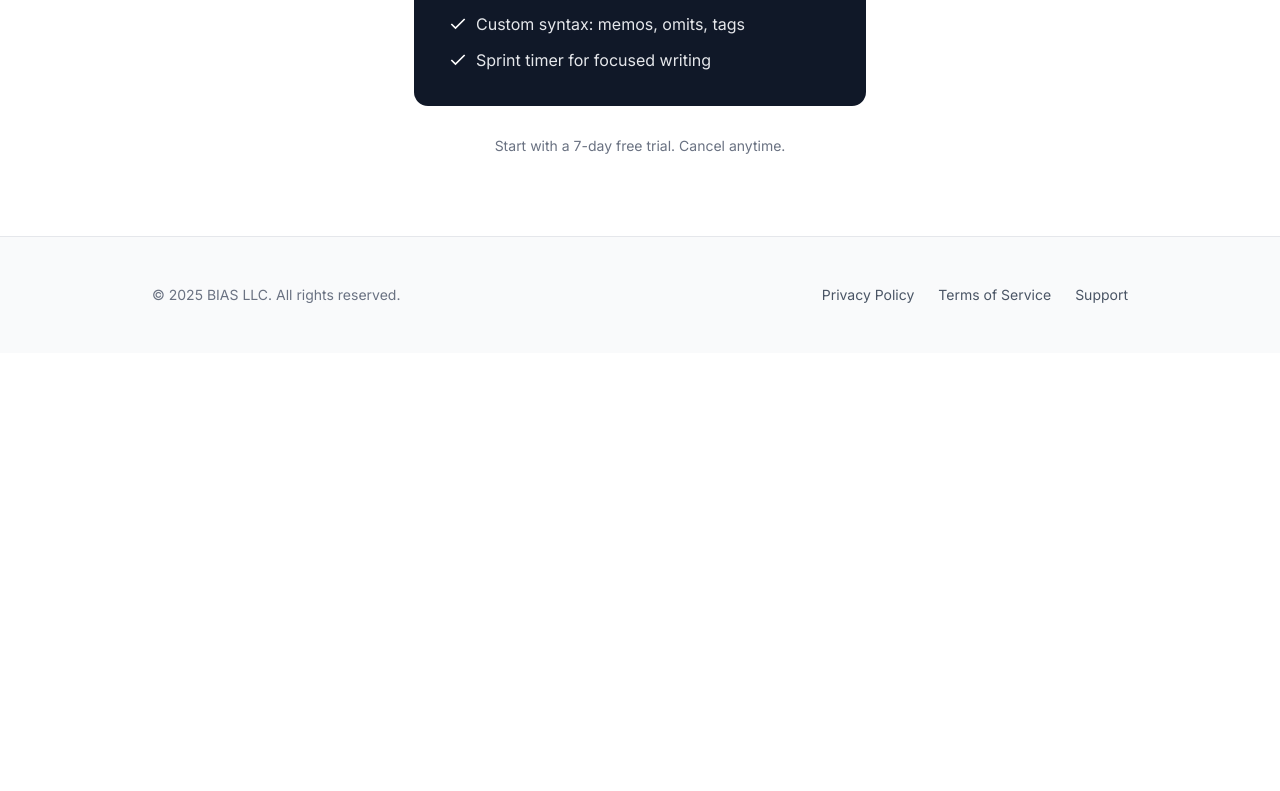
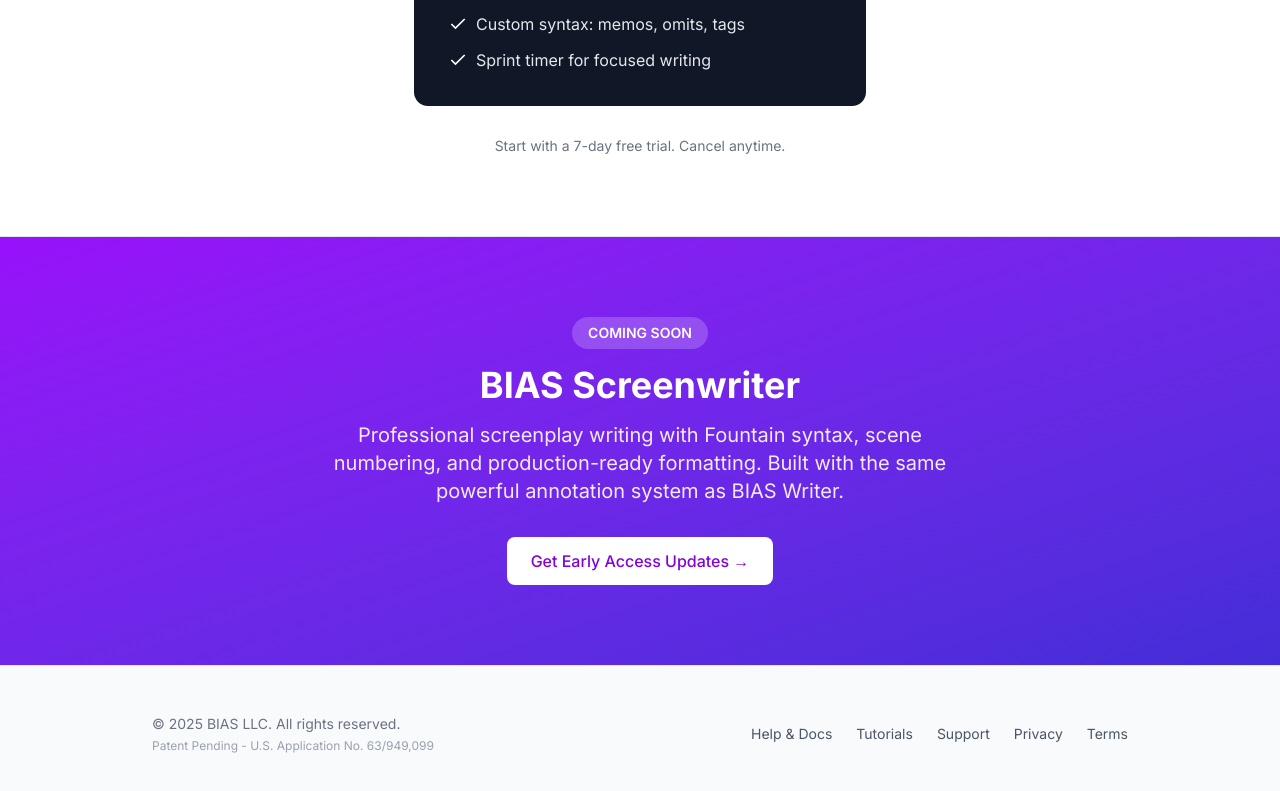
Before and after one commit to BiasLLC/bias-marketing, a Next.js app: page / in a window 1280 px wide. Shown: the part 1439-2230 px from the top of the page. Before the commit the page ends 1792 px from the top, so only its background shows below. Built offline with nearby package versions, Linux system fonts and the light colour scheme.

Commit message:
Add Help & Docs, Tutorials, BIAS Screenwriter Coming Soon section, and patent notice

```diff
--- a/app/page.tsx
+++ b/app/page.tsx
@@ -14,6 +14,12 @@
           <div className="flex items-center gap-6 text-sm">
             <Link href="/support" className="text-gray-600 hover:text-gray-900">
               Support
+            </Link>
+            <Link href="https://help.bias.pub" className="text-gray-600 hover:text-gray-900">
+              Help & Docs
+            </Link>
+            <Link href="https://www.youtube.com/@BIASLLCApps" target="_blank" rel="noopener" className="text-gray-600 hover:text-gray-900">
+              Tutorials
             </Link>
           </div>
         </nav>
@@ -127,24 +133,52 @@
             </p>
           </div>
         </section>
+
+        {/* Coming Soon - BIAS Screenwriter */}
+        <section className="border-t border-gray-200 bg-gradient-to-br from-purple-600 to-indigo-700">
+          <div className="max-w-5xl mx-auto px-6 py-20 text-center text-white">
+            <div className="inline-block bg-white/20 backdrop-blur-sm px-4 py-1.5 rounded-full text-sm font-semibold mb-4">
+              COMING SOON
+            </div>
+            <h2 className="text-4xl font-bold mb-4">
+              BIAS Screenwriter
+            </h2>
+            <p className="text-xl text-purple-100 max-w-2xl mx-auto mb-8">
+              Professional screenplay writing with Fountain syntax, scene numbering, and production-ready formatting. Built with the same powerful annotation system as BIAS Writer.
+            </p>
+            <a
+              href="mailto:info@bias.pub?subject=BIAS%20Screenwriter%20-%20Early%20Access"
+              className="inline-flex items-center gap-2 bg-white text-purple-700 px-6 py-3 rounded-lg font-medium hover:bg-purple-50 transition-colors"
+            >
+              Get Early Access Updates →
+            </a>
+          </div>
+        </section>
       </main>
 
       {/* Footer */}
       <footer className="border-t border-gray-200 bg-gray-50">
         <div className="max-w-5xl mx-auto px-6 py-12">
           <div className="flex flex-col md:flex-row justify-between items-center gap-6">
-            <div className="text-sm text-gray-500">
-              © {new Date().getFullYear()} BIAS LLC. All rights reserved.
+            <div className="text-sm text-gray-500 text-center md:text-left">
+              <div>© {new Date().getFullYear()} BIAS LLC. All rights reserved.</div>
+              <div className="text-xs text-gray-400 mt-1">Patent Pending - U.S. Application No. 63/949,099</div>
             </div>
-            <div className="flex gap-6 text-sm">
-              <Link href="/privacy" className="text-gray-600 hover:text-gray-900">
-                Privacy Policy
+            <div className="flex gap-6 text-sm flex-wrap justify-center">
+              <Link href="https://help.bias.pub" className="text-gray-600 hover:text-gray-900">
+                Help & Docs
               </Link>
-              <Link href="/terms" className="text-gray-600 hover:text-gray-900">
-                Terms of Service
+              <Link href="https://www.youtube.com/@BIASLLCApps" target="_blank" rel="noopener" className="text-gray-600 hover:text-gray-900">
+                Tutorials
               </Link>
               <Link href="/support" className="text-gray-600 hover:text-gray-900">
                 Support
+              </Link>
+              <Link href="/privacy" className="text-gray-600 hover:text-gray-900">
+                Privacy
+              </Link>
+              <Link href="/terms" className="text-gray-600 hover:text-gray-900">
+                Terms
               </Link>
             </div>
           </div>
```
